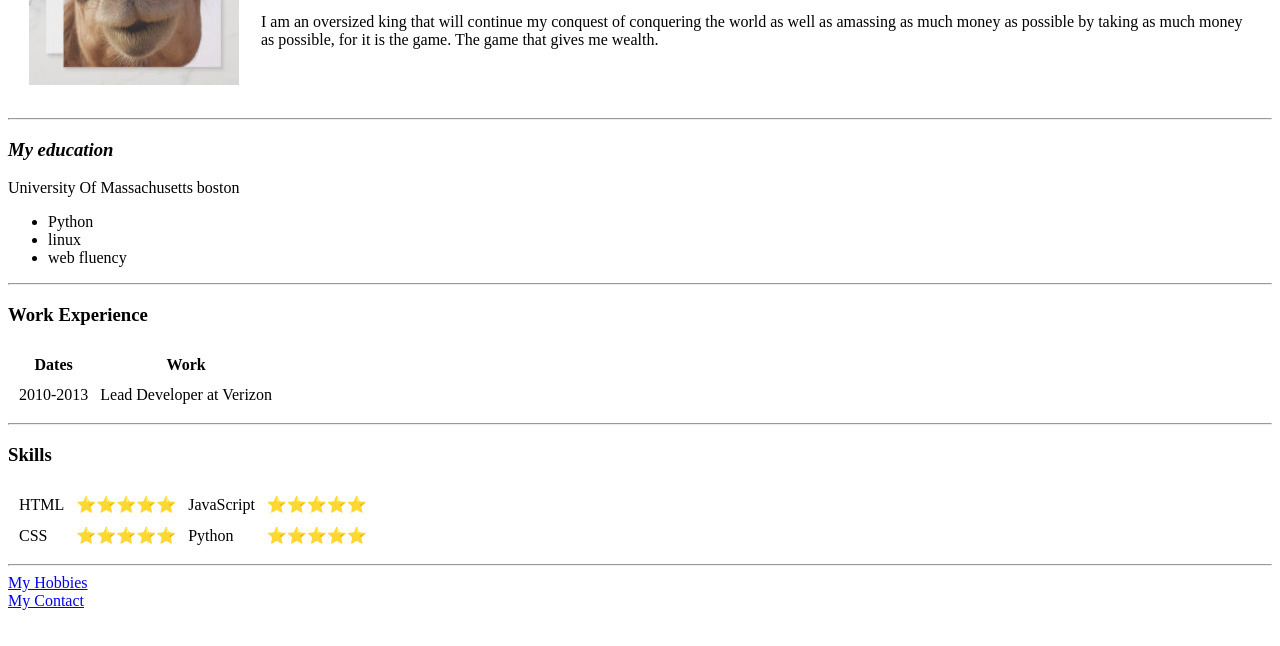
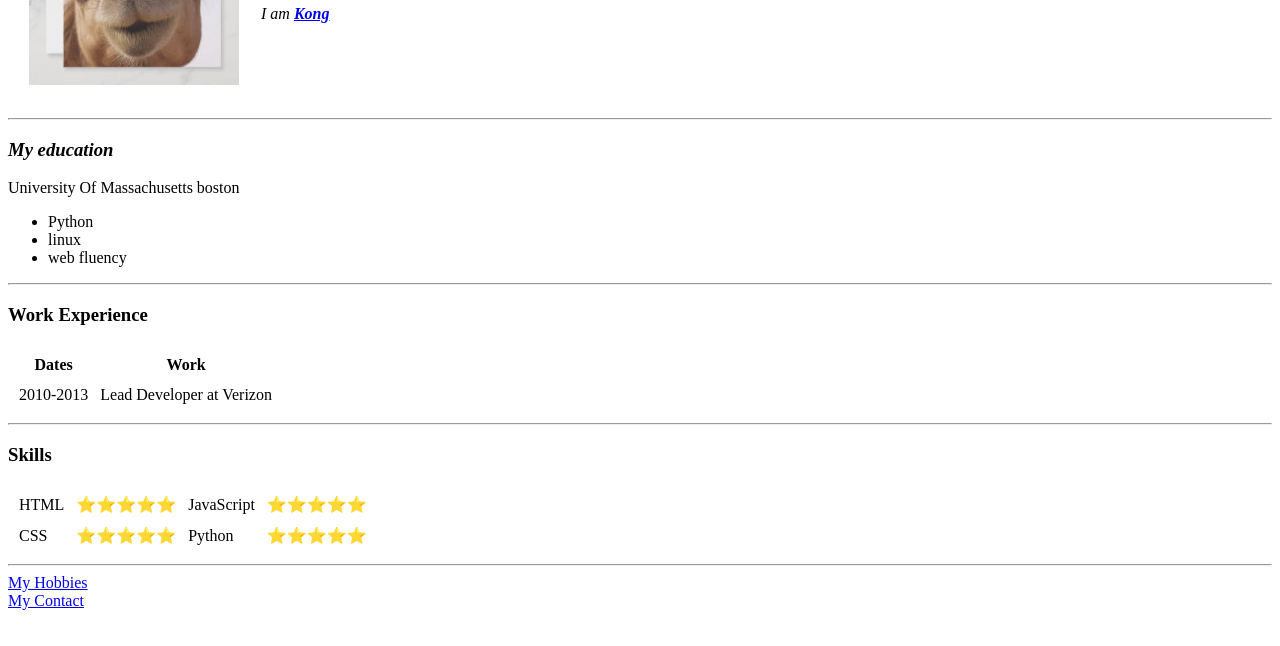
Before and after one commit to ClarkJoe01/2023PROJECT, a plain HTML site: page index.html in a window 1280 px wide. Shown: the part 154-800 px from the top of the page. Drawn offline with Linux system fonts and the light colour scheme.

Commit message:
Update index.html

```diff
--- a/index.html
+++ b/index.html
@@ -12,7 +12,7 @@
                 </td>
                 <td> <h1> Clark J</h1>
                     <p> <em> I am <strong> <a href="https://konghq.com/"> Kong</a></strong></em> </p>
-                    <p> I am an oversized king that will continue my conquest of conquering the world as well as amassing as much money as possible by taking as much money as possible, for it is the game. The game that gives me wealth. </p></td>
+                  <!--  <p> I am an oversized king that will continue my conquest of conquering the world as well as amassing as much money as possible by taking as much money as possible, for it is the game. The game that gives me wealth. </p> --></td>
             </tr>
         </table>
 
```
